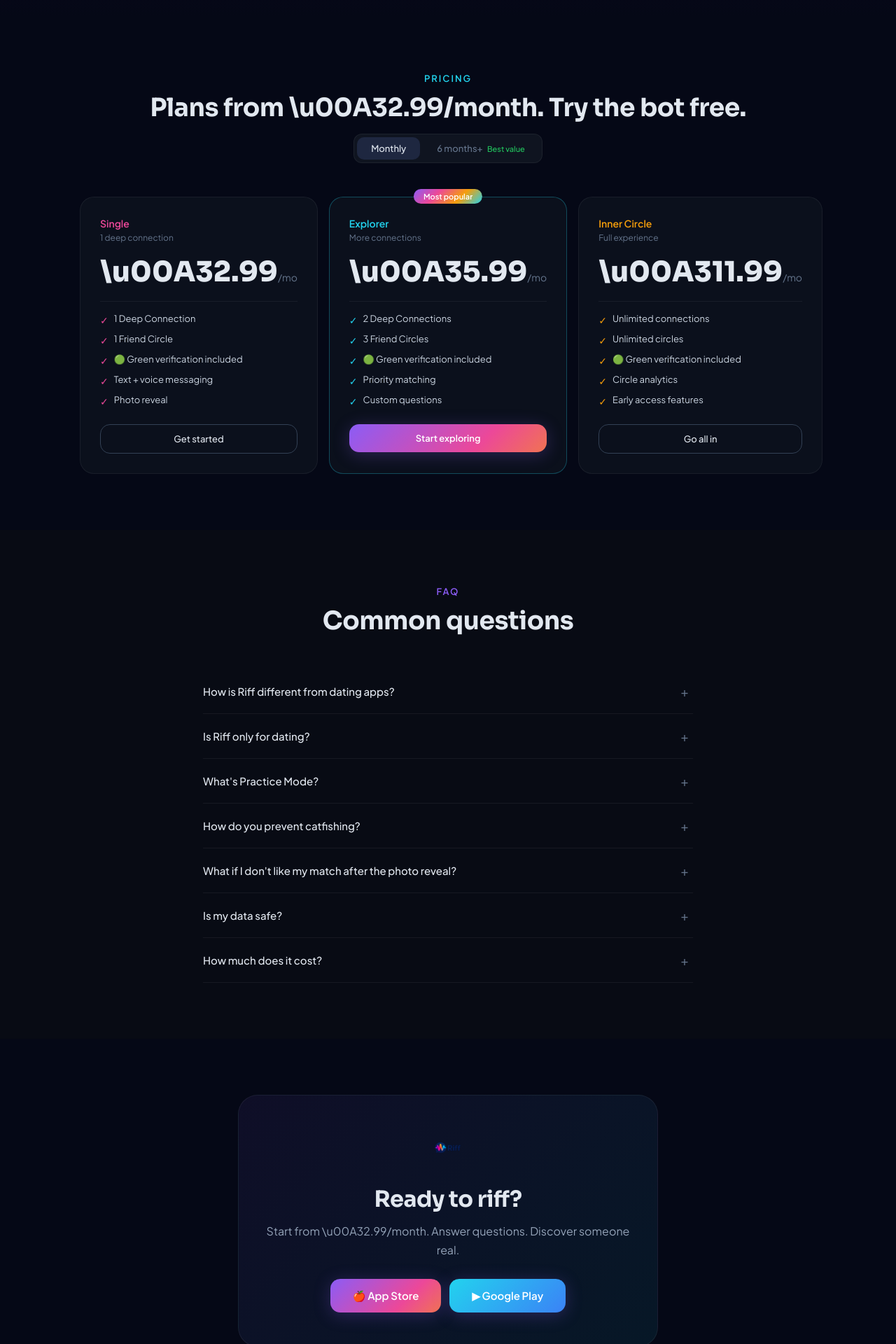
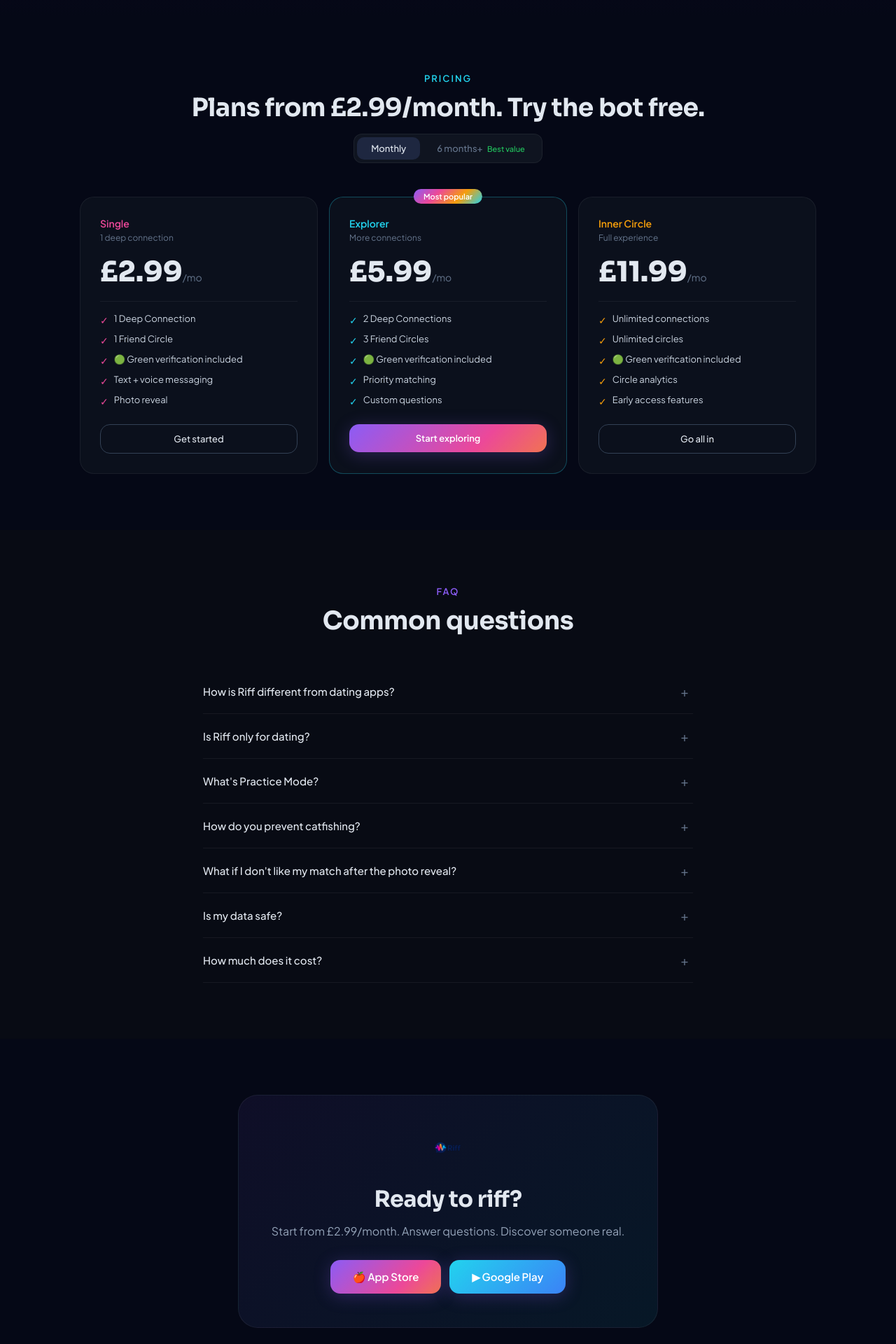
Before and after one commit to ahmadiwoking-ops/Riff-App, a Next.js app: page / in a window 1280 px wide. Shown: the part 3760-5680 px from the top of the page at 70% size. Built offline with nearby package versions, Linux system fonts and the light colour scheme.

Commit message:
Fix pound sign display

```diff
--- a/app/page.js
+++ b/app/page.js
@@ -60,7 +60,7 @@
   { q: 'How do you prevent catfishing?', a: 'Every user submits a government ID and takes a live selfie with liveness detection (blink and head-turn prompts). Photos in the app require in-app capture and pass reverse image search. Your Trust Score is visible to your matches.' },
   { q: 'What if I don\'t like my match after the photo reveal?', a: 'Both people independently choose \'Continue\' or \'Let it fade.\' If either person chooses to fade, the connection closes gracefully. Neither person knows who made the choice. No blame, no awkwardness.' },
   { q: 'Is my data safe?', a: 'Photos and voice messages are encrypted end-to-end. Your verified identity is never shared with other users — they only see your Trust Score colour. We comply with GDPR, California privacy laws, and the EU AI Act.' },
-  { q: 'How much does it cost?', a: 'Single plan starts at \u00A33.99 for 6 months (then \u00A32.99/mo). Explorer (\u00A35.99/mo) adds more connections and priority matching. Inner Circle (\u00A311.99/mo) unlocks everything. Try the bot companion free before subscribing.' },
+  { q: 'How much does it cost?', a: 'Single plan starts at £3.99 for 6 months (then £2.99/mo). Explorer (£5.99/mo) adds more connections and priority matching. Inner Circle (£11.99/mo) unlocks everything. Try the bot companion free before subscribing.' },
 ];
 
 function scrollTo(id) {
@@ -274,7 +274,7 @@
         <div className="section">
           <div style={{ textAlign: 'center', marginBottom: 48 }}>
             <div className="section-label" style={{ color: 'var(--cyan)' }}>Pricing</div>
-            <h2 className="section-title" style={{ margin: '0 auto 16px' }}>Plans from \u00A32.99/month. Try the bot free.</h2>
+            <h2 className="section-title" style={{ margin: '0 auto 16px' }}>Plans from £2.99/month. Try the bot free.</h2>
             <div className="pricing-toggle">
               <button className={billing === 'monthly' ? 'active' : ''} onClick={() => setBilling('monthly')}>Monthly</button>
               <button className={billing === 'yearly' ? 'active' : ''} onClick={() => setBilling('yearly')}>
@@ -294,7 +294,7 @@
                   <div style={{ display: 'flex', alignItems: 'baseline', gap: 4, marginBottom: 4 }}>
                     {/* Price display */}
                   <div>
-                        <span style={{ fontFamily: 'var(--font-heading)', fontSize: 40, fontWeight: 800 }}>\u00A3{price}</span>
+                        <span style={{ fontFamily: 'var(--font-heading)', fontSize: 40, fontWeight: 800 }}>£{price}</span>
                         <span style={{ fontSize: 14, color: 'var(--text-dim)' }}>{billing === 'yearly' ? (p.yearLabel || '/mo') : '/mo'}</span>
                       </div>
                   </div>
@@ -346,7 +346,7 @@
             <Image src="/logo.png" alt="Riff" width={56} height={56} style={{ borderRadius: 14, marginBottom: 20 }} />
             <h2 style={{ fontFamily: 'var(--font-heading)', fontSize: 32, fontWeight: 700, marginBottom: 12, letterSpacing: '-0.5px' }}>Ready to riff?</h2>
             <p style={{ fontSize: 16, color: 'var(--text-secondary)', lineHeight: 1.7, marginBottom: 28 }}>
-              Start from \u00A32.99/month. Answer questions. Discover someone real.
+              Start from £2.99/month. Answer questions. Discover someone real.
             </p>
             <div style={{ display: 'flex', gap: 12, justifyContent: 'center', flexWrap: 'wrap' }}>
               <button className="btn-primary">🍎 App Store</button>
```
